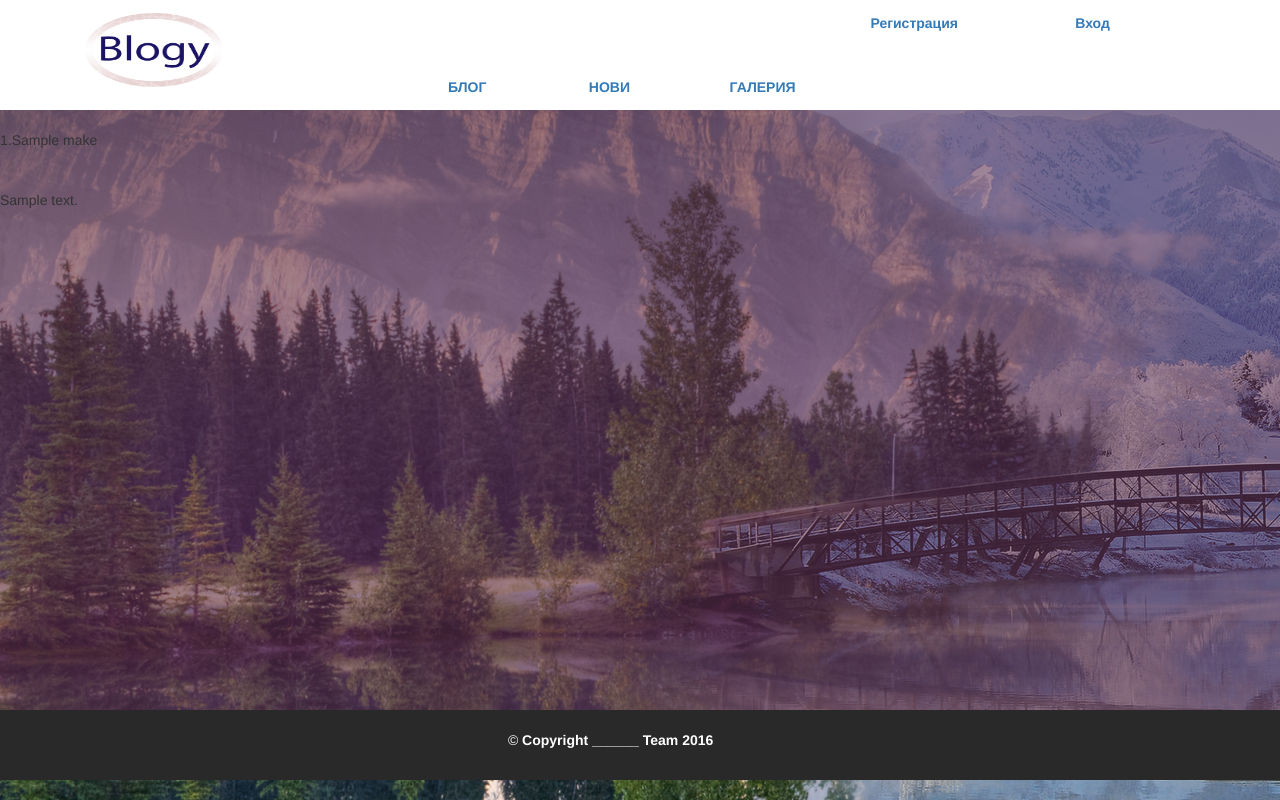
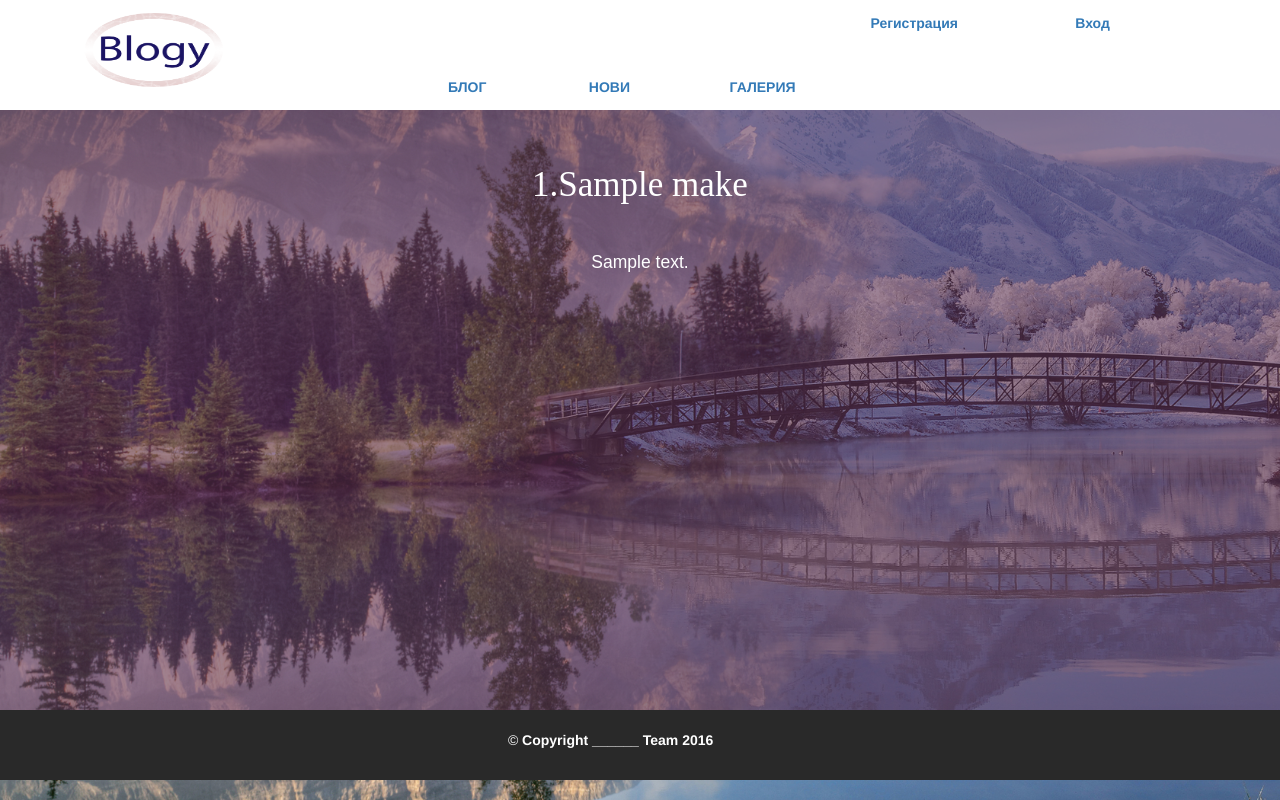
Before and after one commit to geri-peikova/project2016, a PHP site: page /New.php in a window 1280 px wide. Run offline with PHP 8.4, Linux system fonts and the light colour scheme; tables that the repository leaves empty or names only in its code hold one stand-in row (values such as "Sample post"); a stand-in replaces the project's code that opens the database connection; some libraries are stand-ins or nearby versions.

Commit message:
Add files via upload

```diff
--- a/php/css/blog.css
+++ b/php/css/blog.css
@@ -1,3 +1,17 @@
+#title{
+font-family: "cooper black", TimesNewRoman;
+ font-size: 250%;
+color: white;
+text-align: center;
+}
+
+#text{
+font-family: "arial", TimesNewRoman;
+ font-size: 125%;
+color: white;
+text-align: center;
+}
+
 #regtext{
 color: #ffffff;
 font-size: 120%;
@@ -31,6 +45,11 @@ footer{
     height:70px;
     width:100%;
 	color: white;
+}
+
+body{
+background-repeat: no-repeat;
+background-size:cover;
 }
 
 #Logo{
```
